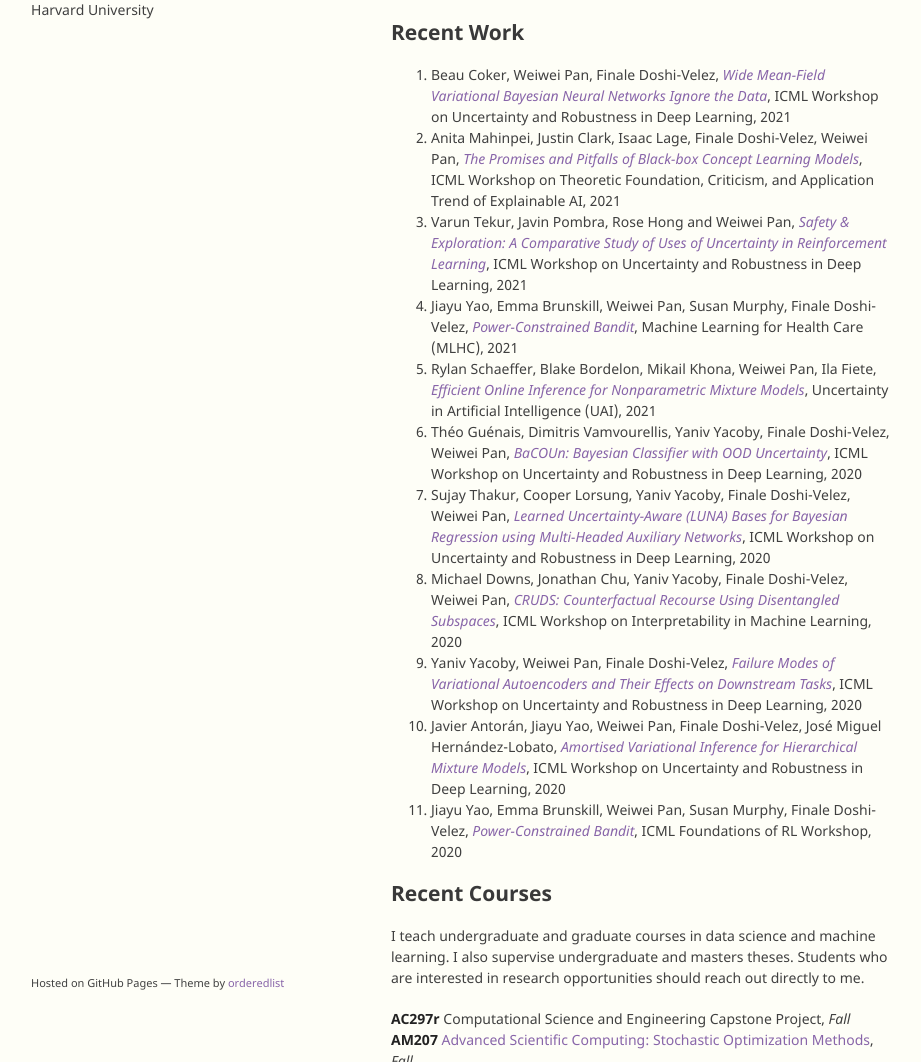
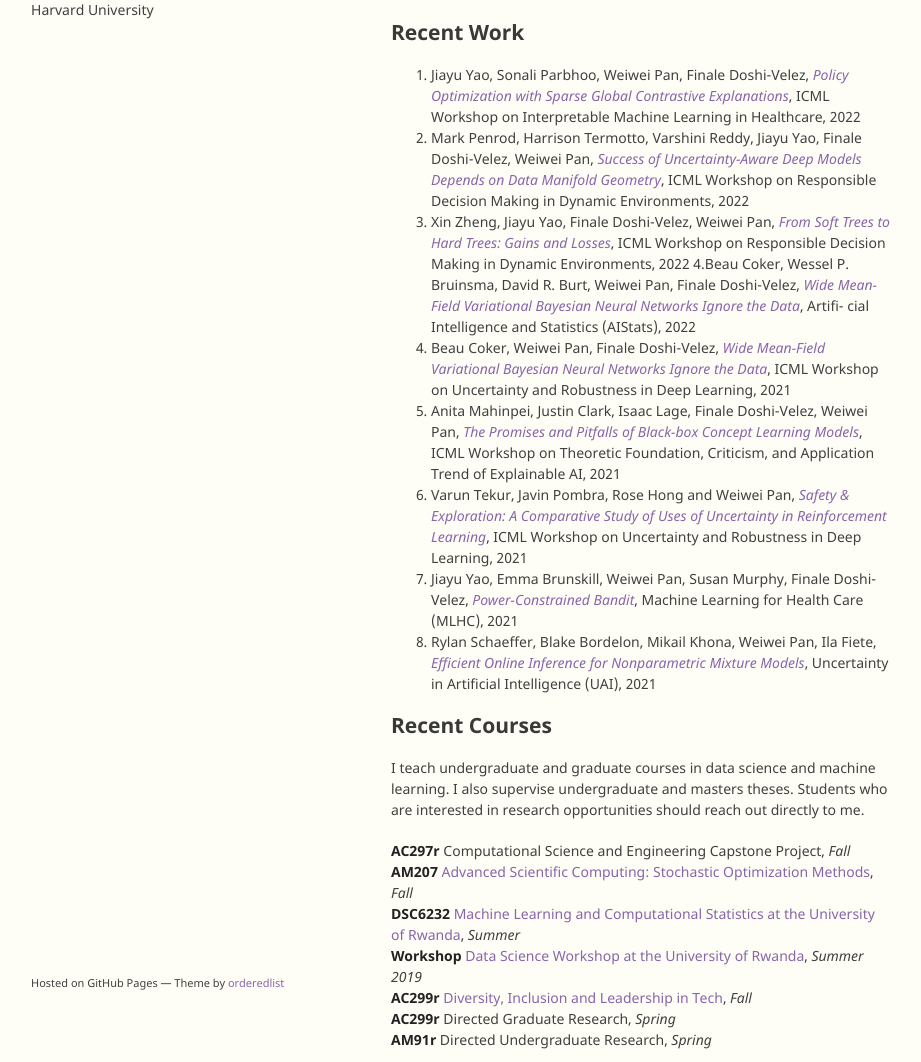
Before and after one commit to onefishy/old_webpage, a Jekyll site: the page built from index.md, in a window 1280 px wide and 1400 px high. Shown: the part 338-1400 px from the top of the window, without its empty margins (179-1100 px from the left). Built offline with Jekyll 4.4.1, drawn with Linux system fonts in a browser that asks for light colours; our own code applies the rules of GitHub Pages for plain Markdown files.

Commit message:
Update index.md

```diff
--- a/index.md
+++ b/index.md
@@ -6,17 +6,15 @@ In a former life, I did research in pure math (specifically algebraic topology)
 
 
 ## Recent Work
-1. Beau Coker, Weiwei Pan, Finale Doshi-Velez, [*Wide Mean-Field Variational Bayesian Neural Networks Ignore the Data*](https://arxiv.org/pdf/2106.07052.pdf), ICML Workshop on Uncertainty and Robustness in Deep Learning, 2021
-2. Anita Mahinpei, Justin Clark, Isaac Lage, Finale Doshi-Velez, Weiwei Pan, [*The Promises and Pitfalls of Black-box Concept Learning Models*](http://arxiv.org/abs/2106.13314), ICML Workshop on Theoretic Foundation, Criticism, and Application Trend of Explainable AI, 2021
-3. Varun Tekur, Javin Pombra, Rose Hong and Weiwei Pan, [*Safety & Exploration: A Comparative Study of Uses of Uncertainty in Reinforcement Learning*](), ICML Workshop on Uncertainty and Robustness in Deep Learning, 2021
-4. Jiayu Yao, Emma Brunskill, Weiwei Pan, Susan Murphy, Finale Doshi-Velez, [*Power-Constrained Bandit*](https://arxiv.org/pdf/2004.06230.pdf), Machine Learning for Health Care (MLHC), 2021
-5. Rylan Schaeffer, Blake Bordelon, Mikail Khona, Weiwei Pan, Ila Fiete, [*Efficient Online Inference for Nonparametric Mixture Models*](https://fietelabmit.files.wordpress.com/2021/06/final_camera_ready.pdf), Uncertainty in Artificial Intelligence (UAI), 2021
-6. Théo Guénais, Dimitris Vamvourellis, Yaniv Yacoby, Finale Doshi-Velez, Weiwei Pan, [*BaCOUn: Bayesian Classifier with OOD Uncertainty*](http://www.gatsby.ucl.ac.uk/~balaji/udl2020/accepted-papers/UDL2020-paper-085.pdf), ICML Workshop on Uncertainty and Robustness in Deep Learning, 2020
-7. Sujay Thakur, Cooper Lorsung, Yaniv Yacoby, Finale Doshi-Velez, Weiwei Pan, [*Learned Uncertainty-Aware (LUNA) Bases for Bayesian Regression using Multi-Headed Auxiliary Networks*](https://arxiv.org/abs/2006.11695), ICML Workshop on Uncertainty and Robustness in Deep Learning, 2020
-8. Michael Downs, Jonathan Chu, Yaniv Yacoby, Finale Doshi-Velez, Weiwei Pan, [*CRUDS: Counterfactual Recourse Using Disentangled Subspaces*](https://finale.seas.harvard.edu/files/finale/files/cruds-_counterfactual_recourse_using_disentangled_subspaces.pdf), ICML Workshop on Interpretability in Machine Learning, 2020
-9. Yaniv Yacoby, Weiwei Pan, Finale Doshi-Velez, [*Failure Modes of Variational Autoencoders and Their Effects on Downstream Tasks*](http://www.gatsby.ucl.ac.uk/~balaji/udl2020/accepted-papers/UDL2020-paper-056.pdf), ICML Workshop on Uncertainty and Robustness in Deep Learning, 2020
-10. Javier Antorán, Jiayu Yao, Weiwei Pan, Finale Doshi-Velez, José Miguel Hernández-Lobato, [*Amortised Variational Inference for Hierarchical Mixture Models*](http://www.gatsby.ucl.ac.uk/~balaji/udl2020/accepted-papers/UDL2020-paper-139.pdf), ICML Workshop on Uncertainty and Robustness in Deep Learning, 2020
-11. Jiayu Yao, Emma Brunskill, Weiwei Pan, Susan Murphy, Finale Doshi-Velez, [*Power-Constrained Bandit*](https://arxiv.org/pdf/2004.06230.pdf), ICML Foundations of RL Workshop, 2020
+1. Jiayu Yao, Sonali Parbhoo, Weiwei Pan, Finale Doshi-Velez, [*Policy Optimization with Sparse Global Contrastive Explanations*](http://arxiv.org/abs/2207.06269), ICML Workshop on Interpretable Machine Learning in Healthcare, 2022
+2. Mark Penrod, Harrison Termotto, Varshini Reddy, Jiayu Yao, Finale Doshi-Velez, Weiwei Pan, [*Success of Uncertainty-Aware Deep Models Depends on Data Manifold Geometry*](), ICML Workshop on Responsible Decision Making in Dynamic Environments, 2022
+3. Xin Zheng, Jiayu Yao, Finale Doshi-Velez, Weiwei Pan, [*From Soft Trees to Hard Trees: Gains and Losses*](), ICML Workshop on Responsible Decision Making in Dynamic Environments, 2022
+4.Beau Coker, Wessel P. Bruinsma, David R. Burt, Weiwei Pan, Finale Doshi-Velez, [*Wide Mean-Field Variational Bayesian Neural Networks Ignore the Data*](https://proceedings.mlr.press/v151/coker22a/coker22a.pdf), Artifi- cial Intelligence and Statistics (AIStats), 2022
+5. Beau Coker, Weiwei Pan, Finale Doshi-Velez, [*Wide Mean-Field Variational Bayesian Neural Networks Ignore the Data*](https://arxiv.org/pdf/2106.07052.pdf), ICML Workshop on Uncertainty and Robustness in Deep Learning, 2021
+6. Anita Mahinpei, Justin Clark, Isaac Lage, Finale Doshi-Velez, Weiwei Pan, [*The Promises and Pitfalls of Black-box Concept Learning Models*](http://arxiv.org/abs/2106.13314), ICML Workshop on Theoretic Foundation, Criticism, and Application Trend of Explainable AI, 2021
+7. Varun Tekur, Javin Pombra, Rose Hong and Weiwei Pan, [*Safety & Exploration: A Comparative Study of Uses of Uncertainty in Reinforcement Learning*](), ICML Workshop on Uncertainty and Robustness in Deep Learning, 2021
+8. Jiayu Yao, Emma Brunskill, Weiwei Pan, Susan Murphy, Finale Doshi-Velez, [*Power-Constrained Bandit*](https://arxiv.org/pdf/2004.06230.pdf), Machine Learning for Health Care (MLHC), 2021
+9. Rylan Schaeffer, Blake Bordelon, Mikail Khona, Weiwei Pan, Ila Fiete, [*Efficient Online Inference for Nonparametric Mixture Models*](https://fietelabmit.files.wordpress.com/2021/06/final_camera_ready.pdf), Uncertainty in Artificial Intelligence (UAI), 2021
 
 
 ## Recent Courses
```
